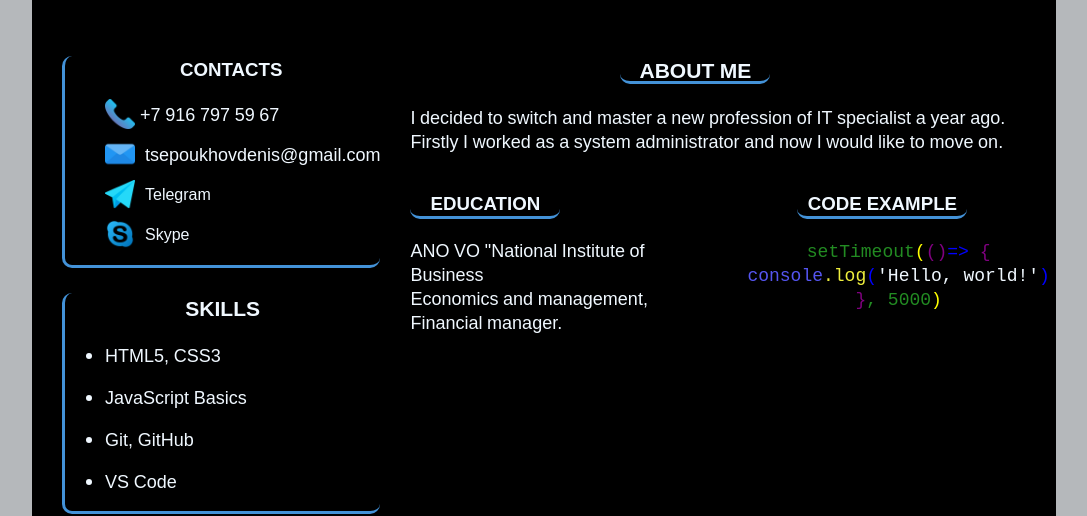
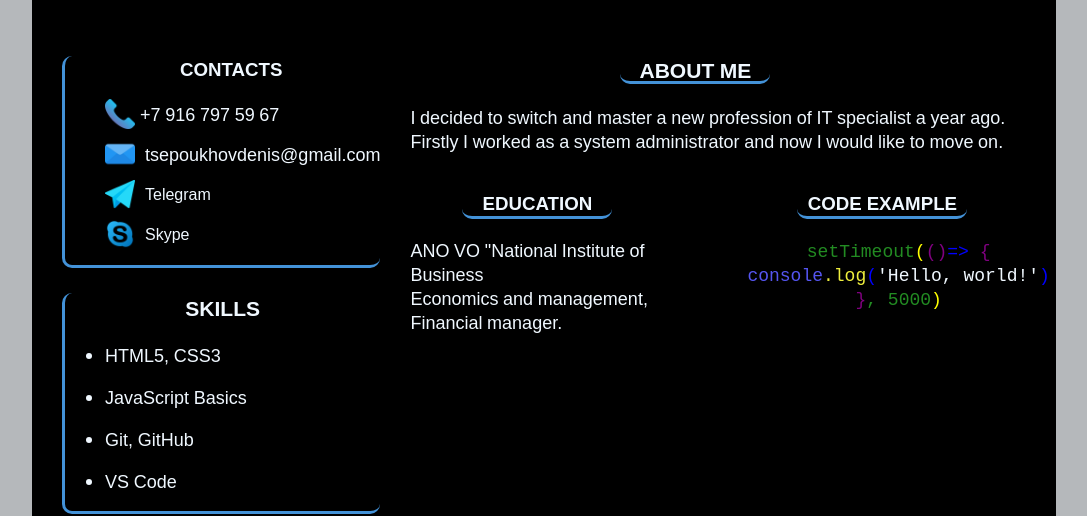
Before and after one commit to DenisTsepoukhov/rsschool-cv, a plain HTML site: page index.html in a window 1280 px wide. Shown: the part 313-829 px from the top of the page, without its empty margins (96-1183 px from the left). Drawn offline with Linux system fonts and the light colour scheme.

Commit message:
feat: fix css

```diff
--- a/style.css
+++ b/style.css
@@ -205,7 +205,7 @@ p {
     border-radius: 10px;
     height: 26px;
     width: 150px;
-    margin-left: 52ыеpx;
+    margin-left: 52px;
 }
 
 .abouth3 {
```
